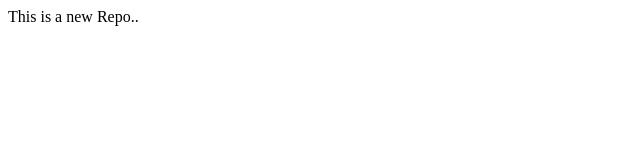
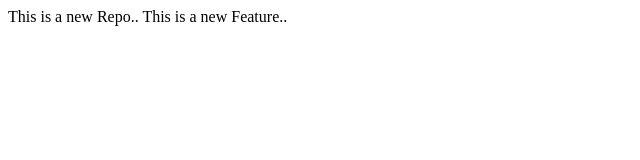
Before and after one commit to ShaileshPawale2004/LocalRepo, a plain HTML site: page index.html in a window 1280 px wide. Shown: the whole page, without its empty margins (0-640 px from the left). Drawn offline with Linux system fonts and the light colour scheme.

Commit message:
Add new Feature

```diff
--- a/index.html
+++ b/index.html
@@ -1 +1,2 @@
 <pr>This is a new Repo..</pr>
+<pr>This is a new Feature..</pr>
```
